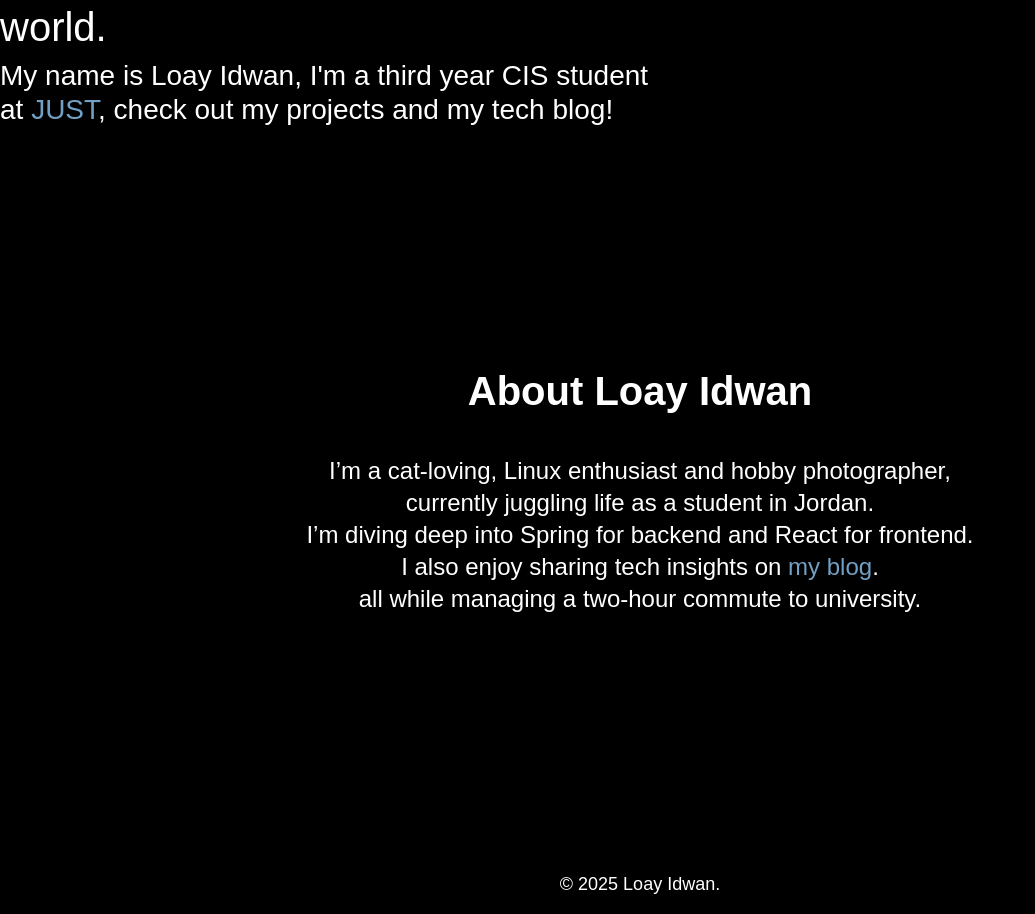
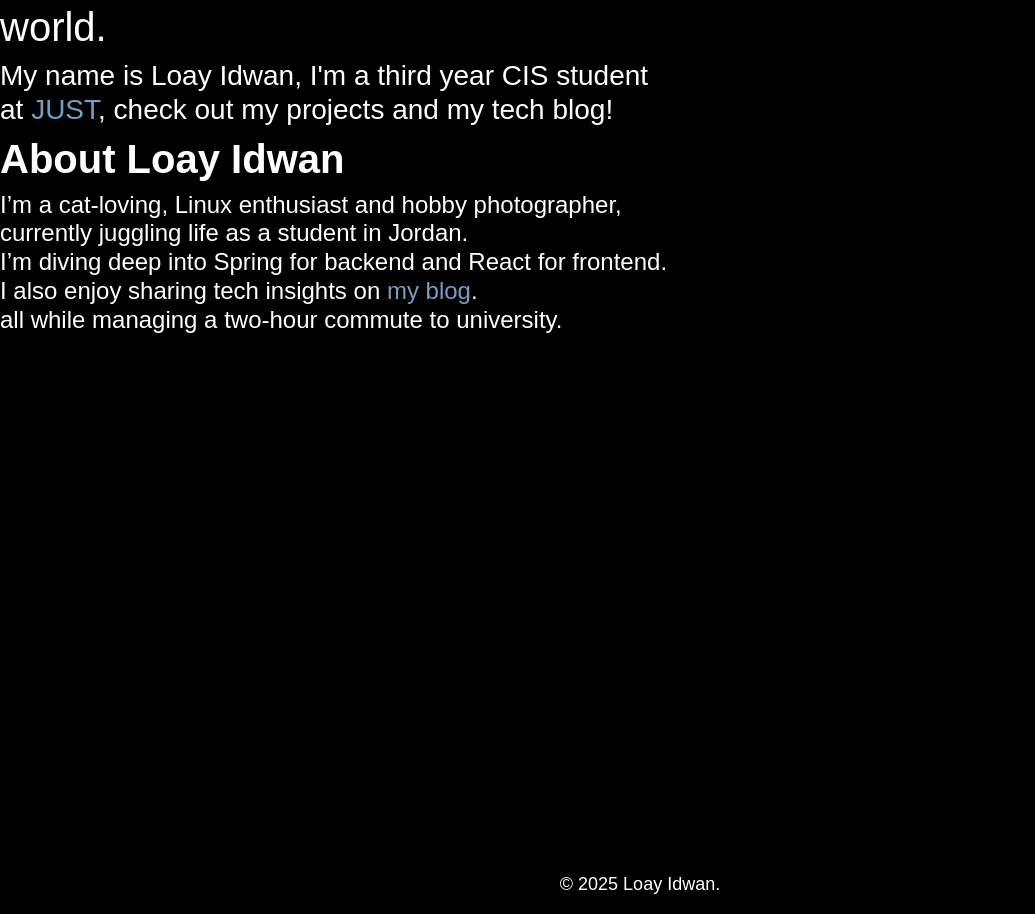
Before and after one commit to lidwan/portfolio, a React (Vite) app: page / in a window 1280 px wide. Shown: the part 681-1595 px from the top of the page, without its empty margins (0-1035 px from the left). Built offline with nearby package versions, Linux system fonts and the light colour scheme.

Commit message:
Modified About component

```diff
--- a/src/components/About/About.jsx
+++ b/src/components/About/About.jsx
@@ -4,7 +4,7 @@ const About = () => {
 
 
     return (
-        <div className="wholePageSection aboutSectionContainer">
+        <div className="wholePageSection centerContainer">
             <h1 id="About">About Loay Idwan</h1>
             <h4>
                 I’m a cat-loving, Linux enthusiast and hobby photographer, <br/>
--- a/src/components/About/about.css
+++ b/src/components/About/about.css
@@ -1,17 +1,3 @@
-.aboutSectionContainer {
-    display: flex;
-    flex-direction: column;
-    align-items: center;
-    justify-content: center;
-    text-align: center;
-    gap: 4vh;
-    padding: 0 7vw;
-}
-
 #About {
     font-weight: bold;
 }
-
-.aboutSectionContainer h4 {
-    line-height: 4vh;
-}
```
